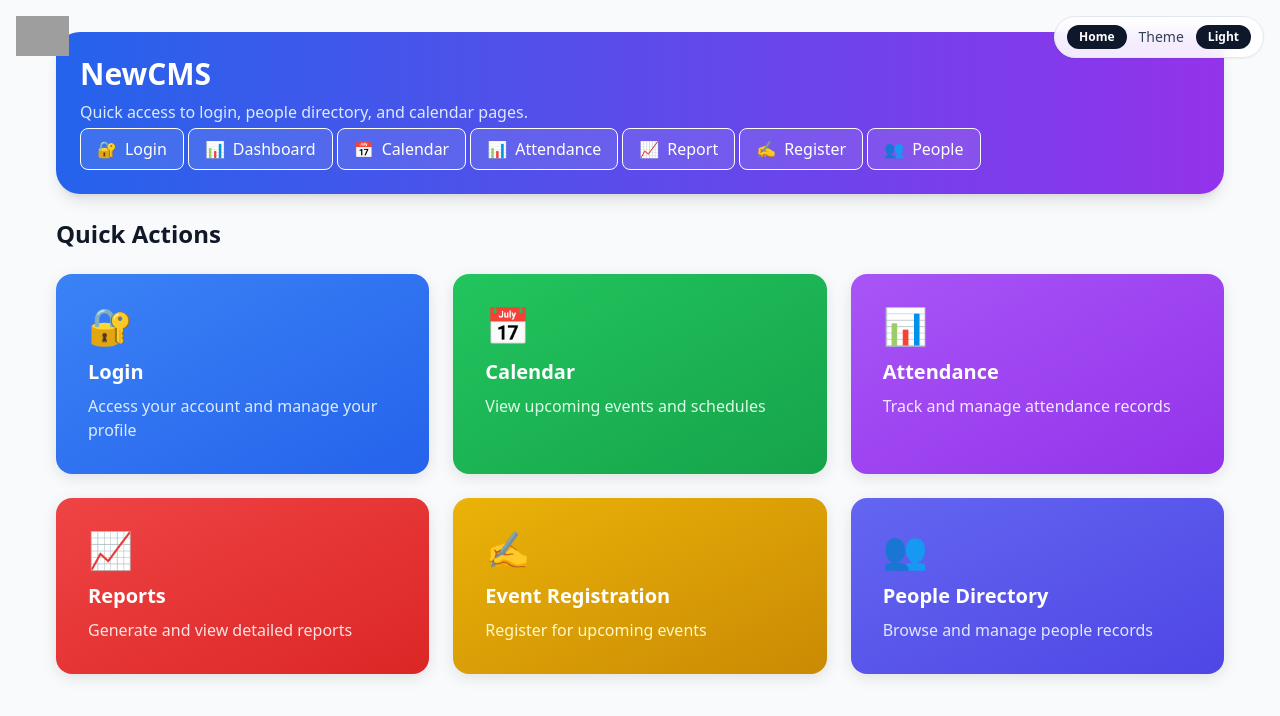
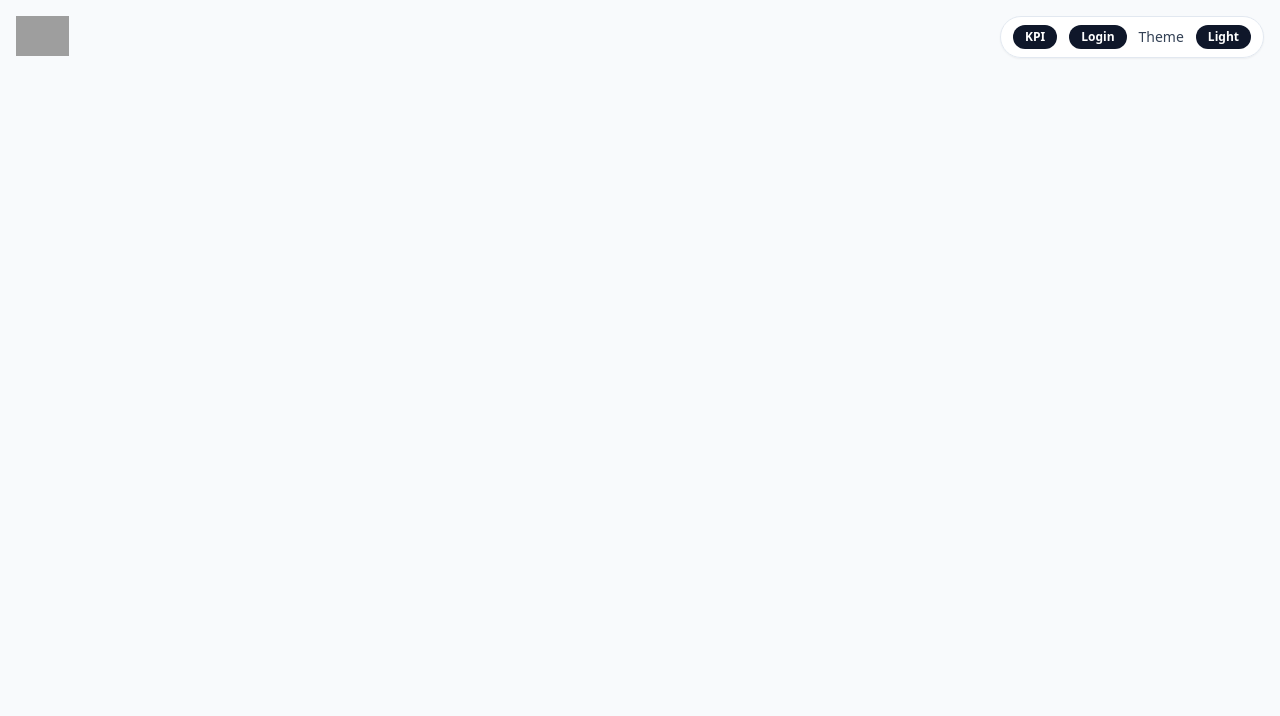
Before and after one commit to elmerubalde/reports, a Nuxt app: page / in a window 1280 px wide. Shown: the top 716 px of the page. Built offline with nearby package versions, Linux system fonts and the light colour scheme; grey boxes are pictures that could not be loaded.

Commit message:
tidy up ui

```diff
--- a/app.vue
+++ b/app.vue
@@ -1,16 +1,30 @@
 <template>
   <div class="min-h-screen bg-slate-50 text-slate-900 transition-colors duration-300 dark:bg-slate-950 dark:text-slate-100">
-     <div class="fixed left-4 top-4">
+    <div class="fixed left-4 top-4">
       <img  v-if="theme !== 'dark'"  style="height:40px" src="/assets/img/churchlogo.png">
       <img v-if="theme === 'dark'" style="height:40px" src="/assets/img/churchlogo2.png">
     </div>
     <div class="fixed right-4 top-4 z-50 flex items-center gap-3 rounded-full border border-slate-200 bg-white/90 px-3 py-2 text-sm text-slate-700 shadow-sm backdrop-blur dark:border-slate-700 dark:bg-slate-900/95 dark:text-slate-200">
+      <button v-if="isLoggedIn"
+        type="button"
+        @click="navDashboard"
+        class="rounded-full bg-slate-900 px-3 py-1 text-xs font-semibold text-white transition hover:bg-slate-700 dark:bg-slate-100 dark:text-slate-900 dark:hover:bg-slate-200"
+      >
+        {{ 'Dashboard' }}
+      </button>
       <button
         type="button"
-        @click="navhome"
+        @click="navKPI"
         class="rounded-full bg-slate-900 px-3 py-1 text-xs font-semibold text-white transition hover:bg-slate-700 dark:bg-slate-100 dark:text-slate-900 dark:hover:bg-slate-200"
       >
-        {{ 'Home' }}
+        {{ 'KPI' }}
+      </button>
+      <button v-if="!isLoggedIn"
+        type="button"
+        @click="navLogin"
+        class="rounded-full bg-slate-900 px-3 py-1 text-xs font-semibold text-white transition hover:bg-slate-700 dark:bg-slate-100 dark:text-slate-900 dark:hover:bg-slate-200"
+      >
+        {{ 'Login' }}
       </button>
       <button v-if="isLoggedIn"
         type="button"
@@ -55,6 +69,18 @@ const navhome = async () => {
   await router.push("/");
 }
 
+const navDashboard = async () => {
+  await router.push("/dashboard");
+}
+
+const navKPI = async () => {
+  await router.push("/kpi");
+}
+
+const navLogin = async () => {
+  await router.push("/login");
+}
+
 onMounted(() => {
   theme.value = localStorage.getItem('theme') || 'light';
 });
--- a/pages/index.vue
+++ b/pages/index.vue
@@ -1,72 +1,5 @@
 <template>
   <main class="page-container">
-    <header class="mb-1 rounded-3xl bg-gradient-to-r from-blue-600 to-purple-600 p-6 shadow-lg text-white">
-      <div class="flex flex-wrap items-center justify-between gap-1">
-        <div>
-          <h1 class="text-3xl font-bold">NewCMS</h1>
-          <p class="mt-1 text-blue-100">Quick access to login, people directory, and calendar pages.</p>
-        </div>
-        <div class="flex flex-wrap items-center gap-1">
-          <NuxtLink to="/login" class="nav-button bg-white/10 hover:bg-white/20 border-white/20">
-            <span class="mr-2">🔐</span>Login
-          </NuxtLink>
-           <NuxtLink to="/dashboard" class="nav-button bg-white/10 hover:bg-white/20 border-white/20">
-            <span class="mr-2">📊</span>Dashboard
-          </NuxtLink>
-          <NuxtLink to="/calendar" class="nav-button bg-white/10 hover:bg-white/20 border-white/20">
-            <span class="mr-2">📅</span>Calendar
-          </NuxtLink>
-          <NuxtLink to="/attendance" class="nav-button bg-white/10 hover:bg-white/20 border-white/20">
-            <span class="mr-2">📊</span>Attendance
-          </NuxtLink>
-          <NuxtLink to="/report" class="nav-button bg-white/10 hover:bg-white/20 border-white/20">
-            <span class="mr-2">📈</span>Report
-          </NuxtLink>
-          <NuxtLink to="/event-registration" class="nav-button bg-white/10 hover:bg-white/20 border-white/20">
-            <span class="mr-2">✍️</span>Register
-          </NuxtLink>
-          <NuxtLink to="/people" class="nav-button bg-white/10 hover:bg-white/20 border-white/20">
-            <span class="mr-2">👥</span>People
-          </NuxtLink>
-        </div>
-      </div>
-    </header>
-
-    <section class="mb-1">
-      <h2 class="text-2xl font-semibold text-gray-900 mb-6">Quick Actions</h2>
-      <div class="grid grid-cols-1 md:grid-cols-2 lg:grid-cols-3 gap-6">
-        <NuxtLink to="/login" class="action-card bg-gradient-to-br from-blue-500 to-blue-600 hover:from-blue-600 hover:to-blue-700">
-          <div class="text-4xl mb-3">🔐</div>
-          <h3 class="text-xl font-semibold mb-2">Login</h3>
-          <p class="text-blue-100">Access your account and manage your profile</p>
-        </NuxtLink>
-        <NuxtLink to="/calendar" class="action-card bg-gradient-to-br from-green-500 to-green-600 hover:from-green-600 hover:to-green-700">
-          <div class="text-4xl mb-3">📅</div>
-          <h3 class="text-xl font-semibold mb-2">Calendar</h3>
-          <p class="text-green-100">View upcoming events and schedules</p>
-        </NuxtLink>
-        <NuxtLink to="/attendance" class="action-card bg-gradient-to-br from-purple-500 to-purple-600 hover:from-purple-600 hover:to-purple-700">
-          <div class="text-4xl mb-3">📊</div>
-          <h3 class="text-xl font-semibold mb-2">Attendance</h3>
-          <p class="text-purple-100">Track and manage attendance records</p>
-        </NuxtLink>
-        <NuxtLink to="/report" class="action-card bg-gradient-to-br from-red-500 to-red-600 hover:from-red-600 hover:to-red-700">
-          <div class="text-4xl mb-3">📈</div>
-          <h3 class="text-xl font-semibold mb-2">Reports</h3>
-          <p class="text-red-100">Generate and view detailed reports</p>
-        </NuxtLink>
-        <NuxtLink to="/event-registration" class="action-card bg-gradient-to-br from-yellow-500 to-yellow-600 hover:from-yellow-600 hover:to-yellow-700">
-          <div class="text-4xl mb-3">✍️</div>
-          <h3 class="text-xl font-semibold mb-2">Event Registration</h3>
-          <p class="text-yellow-100">Register for upcoming events</p>
-        </NuxtLink>
-        <NuxtLink to="/people" class="action-card bg-gradient-to-br from-indigo-500 to-indigo-600 hover:from-indigo-600 hover:to-indigo-700">
-          <div class="text-4xl mb-3">👥</div>
-          <h3 class="text-xl font-semibold mb-2">People Directory</h3>
-          <p class="text-indigo-100">Browse and manage people records</p>
-        </NuxtLink>
-      </div>
-    </section>
 
   </main>
 </template>
```
